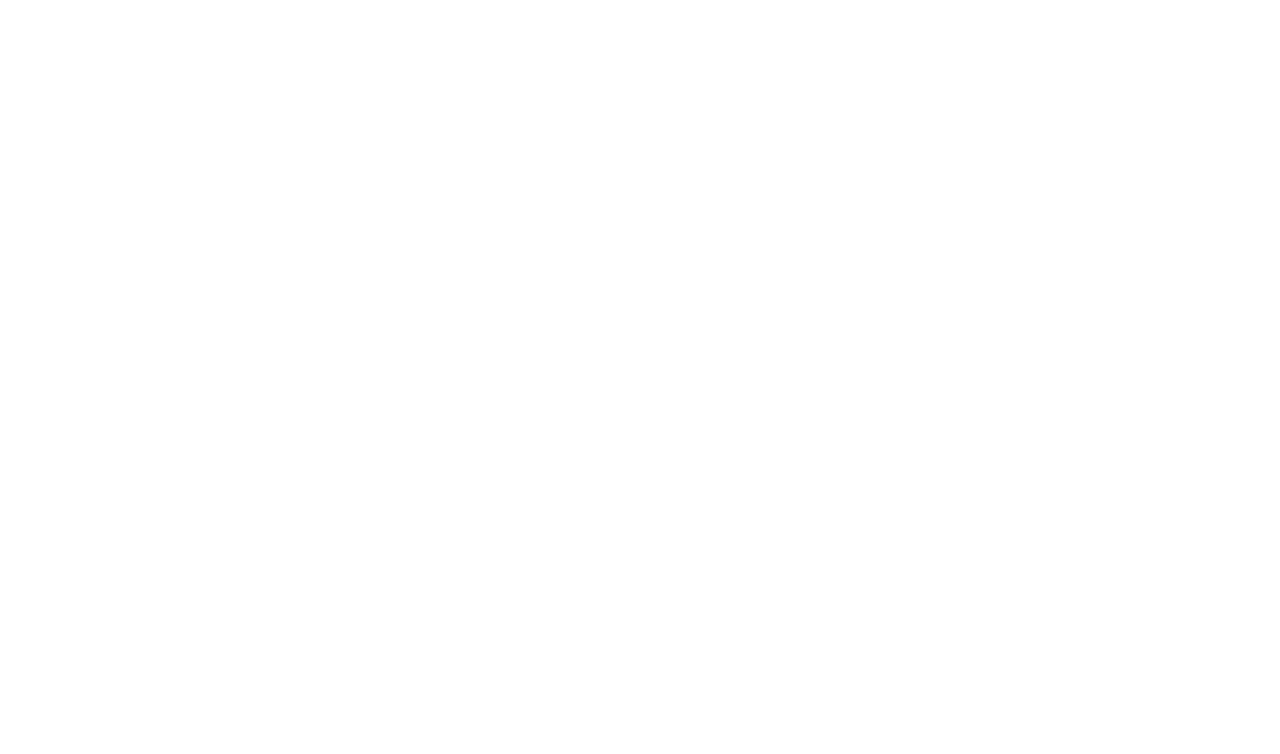
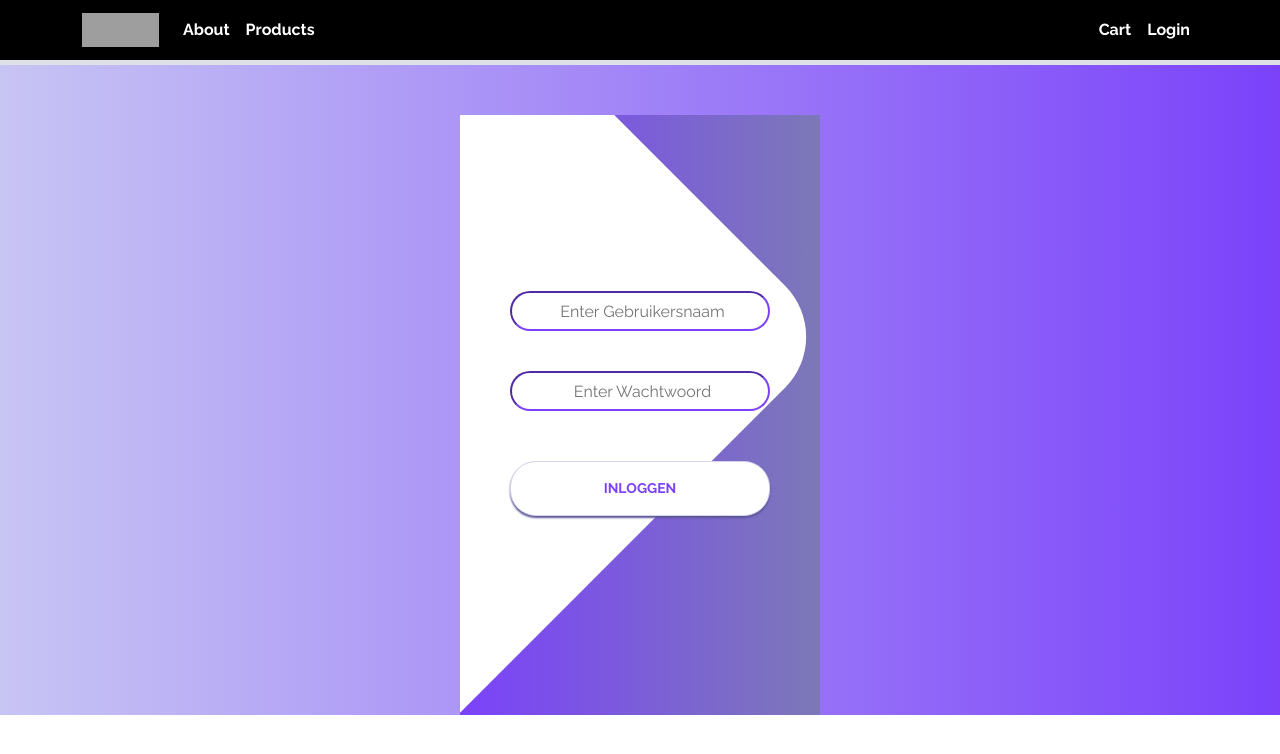
Before and after one commit to FontysYannick/MagicFrontend, a React (Create React App) app: page /Login in a window 1280 px wide. Before the commit this address had no page. Shown: the top 754 px of the page. Built offline with nearby package versions, Linux system fonts and the light colour scheme; grey boxes are pictures that could not be loaded.

Commit message:
add cart

```diff
--- a/package.json
+++ b/package.json
@@ -13,6 +13,7 @@
     "@testing-library/user-event": "^13.5.0",
     "@types/react-table": "^7.7.12",
     "bootstrap": "^5.2.1",
+    "cypress": "^12.1.0",
     "javascript-stringify": "^2.1.0",
     "mui": "^0.0.1",
     "react": "^18.2.0",
@@ -46,5 +47,8 @@
       "last 1 firefox version",
       "last 1 safari version"
     ]
+  },
+  "devDependencies": {
+    "jest": "^27.5.1"
   }
 }
--- a/src/About.js
+++ b/src/About.js
@@ -4,11 +4,10 @@ import Navbar from "./Components/Navbar";
 function About() {
   return (
     <div>
-      <div>
-        <Navbar />
-      </div>
+      <Navbar />
 
-      <h1>Hey</h1>
+      <h1>Hello world</h1>
+      <h1>why does this exist</h1>
     </div>
   );
 }
--- a/src/App.js
+++ b/src/App.js
@@ -2,6 +2,8 @@ import React from "react";
 import "./App.css";
 import { Route, Routes, BrowserRouter } from "react-router-dom";
 import Home from "./Home";
+import Cart from "./Cart";
+import Login from "./Login";
 import About from "./About";
 import Products from "./Products";
 import AddProduct from "./AddProduct";
@@ -13,6 +15,8 @@ function App() {
       <BrowserRouter>
         <Routes>
           <Route path="/" element={<Home />} />
+          <Route path="/Cart" element={<Cart />} />
+          <Route path="/Login" element={<Login />} />
           <Route path="/About" element={<About />} />
           <Route path="/Products" element={<Products />} />
           <Route path="/AddProduct" element={<AddProduct />} />
--- /dev/null
+++ b/src/Cart.js
@@ -0,0 +1,68 @@
+import React from "react";
+import Navbar from "./Components/Navbar";
+import { useState } from "react";
+import Button from "@mui/material/Button";
+
+function Cart() {
+  const [Products, setProducts] = useState([]);
+
+  fetch("https://localhost:7157/api/Cart?id=" + 2)
+    .then((response) => response.json())
+    .then((json) => setProducts(json));
+
+  const Delete = (product) => {
+    console.log(product);
+    fetch("https://localhost:7157/api/Product", {
+      method: "DELETE",
+      headers: { "Content-Type": "application/json" },
+      body: JSON.stringify(product),
+    })
+      .then((res) => res.text()) // or res.json()
+      .then((res) => console.log(res));
+  };
+
+  return (
+    <div>
+      <Navbar />
+      <div class="container">
+        <table class="table">
+          <thead class="header">
+            <tr>
+              <th scope="col">Productnaam</th>
+              <th scope="col">Amount</th>
+              <th scope="col"> </th>
+            </tr>
+          </thead>
+
+          {Products.map((item) => {
+            return (
+              <tr class="TableInhoud" align="center">
+                <td>{item.Name}</td>
+                <td>{item.Stock}</td>
+                <td>
+                  <Button
+                    className="Button"
+                    color="error"
+                    onClick={() => {
+                      let result = window.confirm(
+                        "Are you sure you want to delete?"
+                      );
+
+                      let message = result
+                        ? Delete(item)
+                        : "You clicked the Cancel button";
+                    }}
+                  >
+                    Verwijderen
+                  </Button>
+                </td>
+              </tr>
+            );
+          })}
+        </table>
+      </div>
+    </div>
+  );
+}
+
+export default Cart;
--- a/src/Components/Navbar.js
+++ b/src/Components/Navbar.js
@@ -14,14 +14,14 @@ function ColorSchemesExample() {
       ></link>
       <Navbar variant="white" className="square border-bottom border-5">
         <Container>
-          <Navbar.Brand href="/">
+          <Navbar.Brand href="Products">
             <img
               alt=""
               src="//images.ctfassets.net/s5n2t79q9icq/3dB5uyWzUH95O1ZPBNNUX5/6cff7c65a809285755ea24b164b6ac65/magic-logo.png"
               width="77"
               height="34"
               className="d-inline-block align-top"
-            />{" "}
+            />
           </Navbar.Brand>
           <Nav className="me-auto">
             <Nav.Link href="About">About</Nav.Link>
@@ -29,7 +29,8 @@ function ColorSchemesExample() {
           </Nav>
 
           <Nav className="me-right">
-            <Nav.Link href="About">About</Nav.Link>
+            <Nav.Link href="Cart">Cart</Nav.Link>
+            <Nav.Link href="Login">Login</Nav.Link>
           </Nav>
         </Container>
       </Navbar>
--- /dev/null
+++ b/src/Login.css
@@ -0,0 +1,129 @@
+@import url('https://fonts.googleapis.com/css?family=Raleway:400,700');
+
+* {
+	box-sizing: border-box;
+	margin: 0;
+	padding: 0;
+	font-family: Raleway, sans-serif;
+}
+html, body{
+    min-height: 100% !important;
+    margin: 0;
+}
+
+.inlog_achtergrond {
+	background: linear-gradient(90deg, #C7C5F4, #7B42FA) !important;
+    height: 100%;
+}
+
+.screen {
+	background: linear-gradient(90deg, #7B42FA, #7C78B8);
+	position: relative;
+    margin-top: 50px !important;
+    margin: auto;
+	width: 360px;
+    height: 600px;
+}
+
+.screen__content {
+    display: flex;
+    justify-content: center;
+	z-index: 1;
+	position: relative;
+	height: 100%;
+
+}
+
+.screen__background {
+	position: absolute;
+	top: 0;
+	left: 0;
+	right: 0;
+	bottom: 0;
+	z-index: 0;
+	-webkit-clip-path: inset(0 0 0 0);
+	clip-path: inset(0 0 0 0);
+
+}
+
+.screen__background__shape {
+	transform: rotate(45deg);
+	position: absolute;
+}
+
+.screen__background__shape1 {
+	height: 100%;
+	width: 520px;
+	background: #FFFFFF;
+	top: -50px;
+	right: 120px;
+	border-radius: 0 72px 0 0;
+}
+
+.login {
+    height: 520px;
+	width: 320px;
+	padding: 30px;
+	padding-top: 156px;
+}
+
+.login__field {
+    width: 100%;
+	padding: 20px 0px;
+	position: relative;
+    color: #7b42fa !important;
+}
+.input {
+    text-align: center;
+    width: 100%;
+    color: #7b42fa !important;
+    border-radius: 20px;
+    border-color: #7b42fa;
+    height: 40px;
+    padding-left: 5px;
+}
+
+.login__input {
+	border: none;
+	border-bottom: 2px solid #FFFFFF;
+	background: none;
+	padding: 10px;
+	padding-left: 24px;
+	font-weight: 700;
+	width: 75%;
+	transition: .2s;
+    color: #7B42FA;
+}
+
+.login__input:active,
+.login__input:focus,
+.login__input:hover {
+	outline: none;
+	border-bottom-color: #7B42FA;
+}
+
+.login__submit {
+	background: #FFFFFF;
+	font-size: 14px;
+	margin-top: 30px;
+	padding: 16px 20px;
+	border-radius: 26px;
+	border: 1px solid #D4D3E8;
+	text-transform: uppercase;
+	font-weight: 700;
+	text-align: center !important;
+	width: 100%;
+	color: #7B42FA;
+	box-shadow: 0px 2px 2px #5C5696;
+	cursor: pointer;
+	transition: .2s;
+}
+
+.login__submit:active,
+.login__submit:focus,
+.login__submit:hover {
+	border-color: #6A679E;
+	outline: none;
+    background-color: #7B42FA;
+    color: #FFFFFF;
+}
--- /dev/null
+++ b/src/Login.js
@@ -0,0 +1,43 @@
+import React from "react";
+import "./Login.css";
+import Navbar from "./Components/Navbar";
+
+function Login() {
+  return (
+    <div class="inlog_achtergrond">
+      <Navbar />
+      <div class="screen">
+        <div class="screen__content">
+          <form class="login">
+            <div class="login__field">
+              <input
+                type="text"
+                className="input"
+                name="login_input"
+                placeholder="Enter Gebruikersnaam"
+                id="Gebruikersnaam"
+              />
+            </div>
+            <div class="login__field">
+              <input
+                type="password"
+                className="input"
+                name="login_input"
+                placeholder="Enter Wachtwoord"
+                id="Wachtwoord"
+              />
+            </div>
+            <button class="button login__submit">
+              <span class="button__text">Inloggen</span>
+            </button>
+          </form>
+        </div>
+        <div class="screen__background">
+          <span class="screen__background__shape screen__background__shape1" />
+        </div>
+      </div>
+    </div>
+  );
+}
+
+export default Login;
--- a/src/Products.css
+++ b/src/Products.css
@@ -1,10 +1,6 @@
 .table {
     text-align: center;
-    margin: 5%;
-    margin-left: 35%;
-    margin-right: 25%;
     overflow-y: scroll;
-    height: 500px;
 }
 
 .flex-page{
--- a/src/Products.js
+++ b/src/Products.js
@@ -8,6 +8,7 @@ import { useNavigate } from "react-router-dom";
 
 function Products() {
   const [producten, setProducten] = useState([]);
+
   fetch("https://localhost:7157/api/Product")
     .then((response) => response.json())
     .then((json) => setProducten(json));
```
Also changed, not shown: 1 other file (tests, documents, lock files or other folders).
